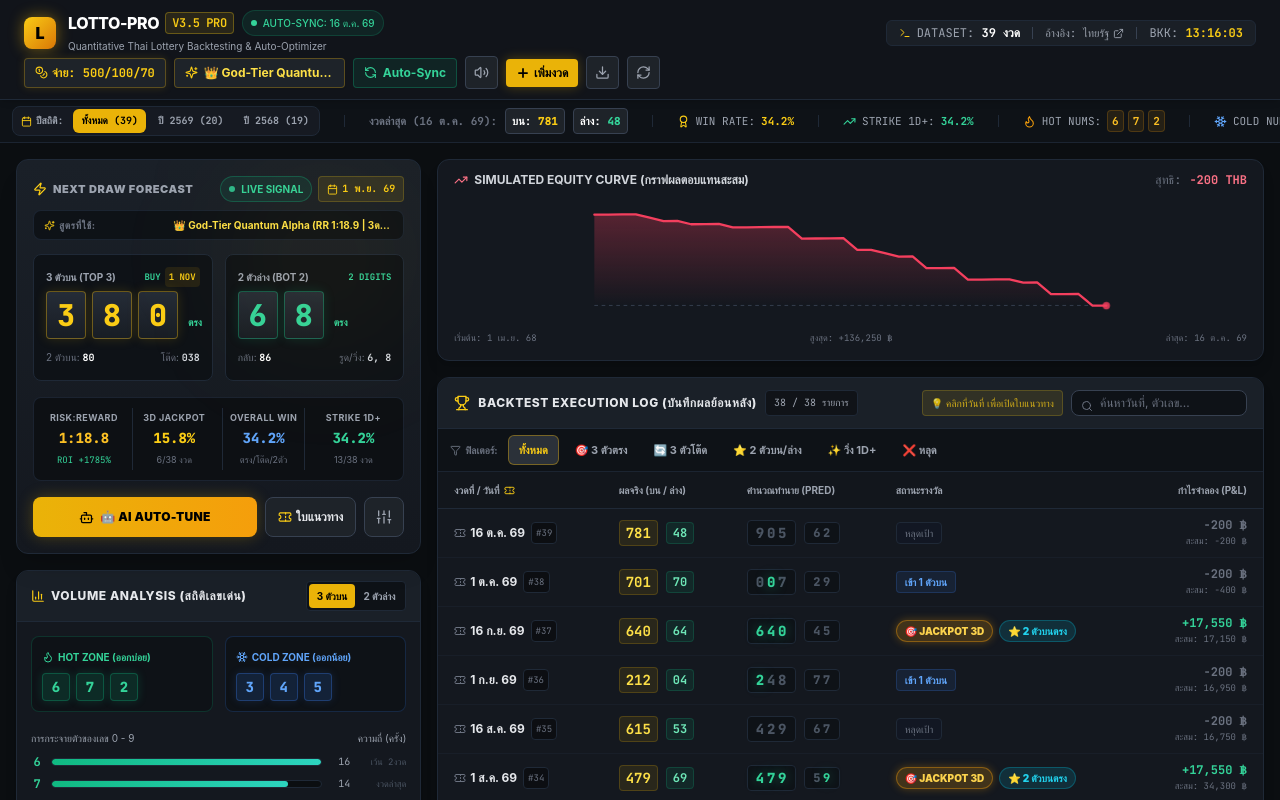
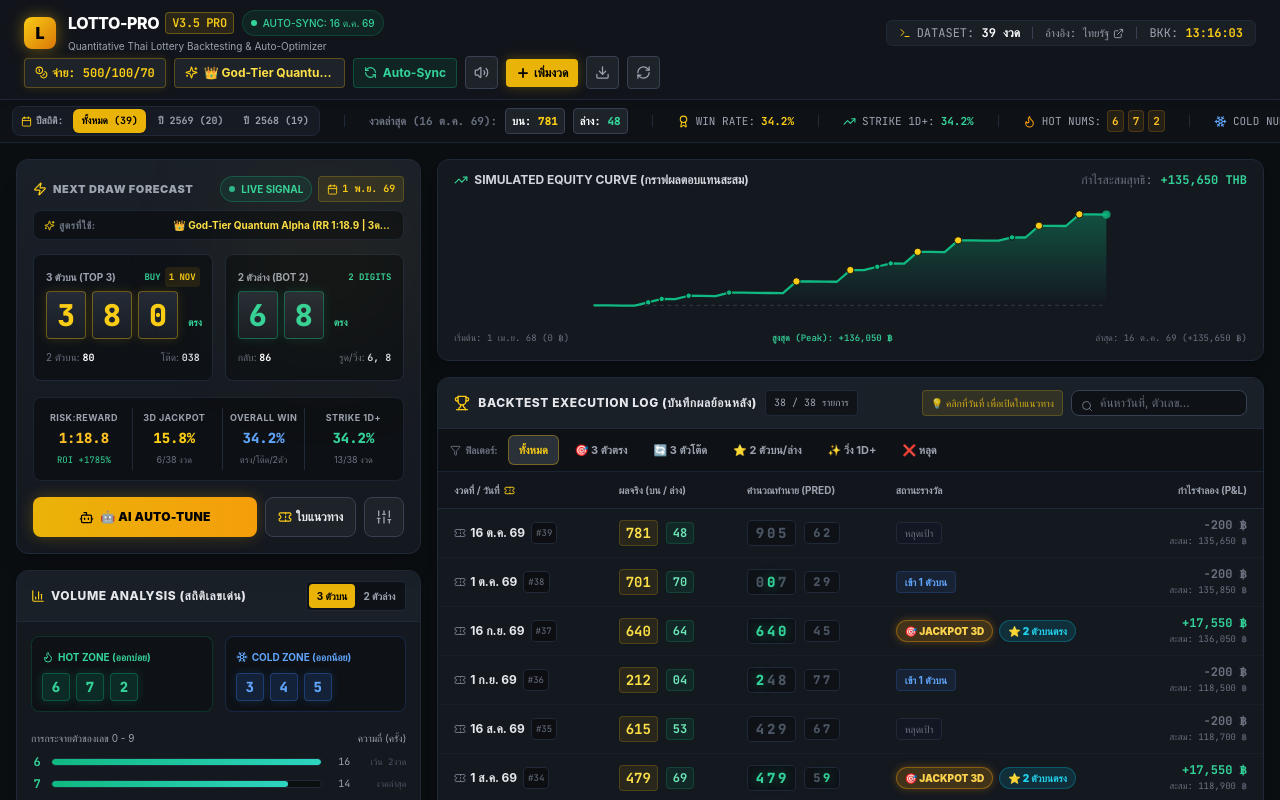
Before and after one commit to suteechu/LOTTO-PRO, a React (Vite) app: page / in a window 1280 px wide. Shown: the top 800 px of the page. Built offline with nearby package versions, Linux system fonts and the light colour scheme.

Commit message:
fix: accumulate cumulativePnL chronologically from oldest to newest draw for accurate Equity Curve

```diff
--- a/src/components/PnLChart.tsx
+++ b/src/components/PnLChart.tsx
@@ -1,17 +1,19 @@
 import React from 'react';
 import { BacktestRow } from '../types';
-import { TrendingUp, DollarSign } from 'lucide-react';
+import { TrendingUp } from 'lucide-react';
 
 interface PnLChartProps {
   rows: BacktestRow[];
 }
 
 export const PnLChart: React.FC<PnLChartProps> = ({ rows }) => {
-  if (rows.length < 2) return null;
+  if (rows.length < 1) return null;
 
-  // Chronological order for chart (oldest to newest)
+  // Chronological order for chart (oldest draw on the left -> newest draw on the right)
   const chronological = [...rows].reverse();
-  const pnlPoints = chronological.map(r => r.cumulativePnL);
+
+  // Include initial 0 baseline point before the 1st backtest draw
+  const pnlPoints = [0, ...chronological.map(r => r.cumulativePnL)];
 
   const minPnL = Math.min(0, ...pnlPoints);
   const maxPnL = Math.max(100, ...pnlPoints);
@@ -25,18 +27,20 @@
   const innerW = width - paddingX * 2;
   const innerH = height - paddingY * 2;
 
-  // Generate SVG points
-  const points = pnlPoints.map((val, idx) => {
-    const x = paddingX + (idx / (pnlPoints.length - 1)) * innerW;
+  // Generate SVG coordinates for [0, ...chronological]
+  const coords = pnlPoints.map((val, idx) => {
+    const x = paddingX + (idx / Math.max(1, pnlPoints.length - 1)) * innerW;
     const y = paddingY + innerH - ((val - minPnL) / range) * innerH;
-    return `${x.toFixed(1)},${y.toFixed(1)}`;
+    return { x, y, val, row: idx > 0 ? chronological[idx - 1] : null };
   });
 
-  const pathD = `M ${points.join(' L ')}`;
-  const areaD = `M ${paddingX},${height - paddingY} L ${points.join(' L ')} L ${width - paddingX},${height - paddingY} Z`;
+  const pointsStr = coords.map(c => `${c.x.toFixed(1)},${c.y.toFixed(1)}`);
+  const pathD = `M ${pointsStr.join(' L ')}`;
 
   // Zero line y coordinate
   const zeroY = paddingY + innerH - ((0 - minPnL) / range) * innerH;
+  const baseLineY = Math.min(height - paddingY, Math.max(paddingY, zeroY));
+  const areaD = `M ${paddingX},${baseLineY.toFixed(1)} L ${pointsStr.join(' L ')} L ${width - paddingX},${baseLineY.toFixed(1)} Z`;
 
   const lastVal = pnlPoints[pnlPoints.length - 1];
   const isProfitable = lastVal >= 0;
@@ -49,7 +53,7 @@
           <span>SIMULATED EQUITY CURVE (กราฟผลตอบแทนสะสม)</span>
         </div>
         <div className="flex items-center gap-2 font-mono text-xs">
-          <span className="text-gray-500">สุทธิ:</span>
+          <span className="text-gray-500">กำไรสะสมสุทธิ:</span>
           <span className={`font-bold ${isProfitable ? 'text-emerald-400' : 'text-rose-400'}`}>
             {isProfitable ? '+' : ''}{lastVal.toLocaleString()} THB
           </span>
@@ -98,12 +102,36 @@
             strokeLinejoin="round"
           />
 
+          {/* Highlight dots on winning draws */}
+          {coords.map((pt, idx) => {
+            if (!pt.row) return null;
+            const r = pt.row;
+            const isWin = r.is3Exact || r.is3Tod || r.is2TopExact || r.is2BotExact;
+            if (!isWin) return null;
+
+            return (
+              <circle
+                key={idx}
+                cx={pt.x}
+                cy={pt.y}
+                r={r.is3Exact ? 4 : 3}
+                fill={r.is3Exact ? '#facc15' : '#10b981'}
+                stroke="#0b0e11"
+                strokeWidth="1"
+              >
+                <title>
+                  {`${r.date}: ${r.simulatedPnL >= 0 ? '+' : ''}${r.simulatedPnL.toLocaleString()}฿ (สะสม: ${pt.val >= 0 ? '+' : ''}${pt.val.toLocaleString()}฿)`}
+                </title>
+              </circle>
+            );
+          })}
+
           {/* Current end dot */}
-          {points.length > 0 && (
+          {coords.length > 0 && (
             <circle
-              cx={points[points.length - 1].split(',')[0]}
-              cy={points[points.length - 1].split(',')[1]}
-              r="4"
+              cx={coords[coords.length - 1].x}
+              cy={coords[coords.length - 1].y}
+              r="4.5"
               fill={isProfitable ? '#10b981' : '#f43f5e'}
               className="animate-pulse"
             />
@@ -112,9 +140,9 @@
       </div>
 
       <div className="flex justify-between items-center text-[9px] text-gray-500 font-mono px-1 mt-1">
-        <span>เริ่มต้น: {chronological[0]?.date || ''}</span>
-        <span>สูงสุด: +{maxPnL.toLocaleString()} ฿</span>
-        <span>ล่าสุด: {chronological[chronological.length - 1]?.date || ''}</span>
+        <span>เริ่มต้น: {chronological[0]?.date || ''} (0 ฿)</span>
+        <span className="text-emerald-400/90 font-bold">สูงสุด (Peak): +{maxPnL.toLocaleString()} ฿</span>
+        <span>ล่าสุด: {chronological[chronological.length - 1]?.date || ''} ({lastVal >= 0 ? '+' : ''}{lastVal.toLocaleString()} ฿)</span>
       </div>
     </div>
   );
--- a/src/utils/engine.ts
+++ b/src/utils/engine.ts
@@ -152,7 +152,6 @@
 
     totalGrossPayout += payout;
     const netPnL = payout - cost;
-    runningPnL += netPnL;
 
     return {
       drawNo: current.drawNo,
@@ -168,9 +167,15 @@
       matchedTopCount,
       matchedBotCount,
       simulatedPnL: netPnL,
-      cumulativePnL: runningPnL
+      cumulativePnL: 0
     };
   });
+
+  // Accumulate cumulativePnL in true chronological order (from oldest draw to newest draw)
+  for (let i = rows.length - 1; i >= 0; i--) {
+    runningPnL += rows[i].simulatedPnL;
+    rows[i].cumulativePnL = runningPnL;
+  }
 
   const total = rows.length;
   const anyWinCount = rows.filter(r => r.is3Exact || r.is3Tod || r.is2TopExact || r.is2BotExact).length;
```
